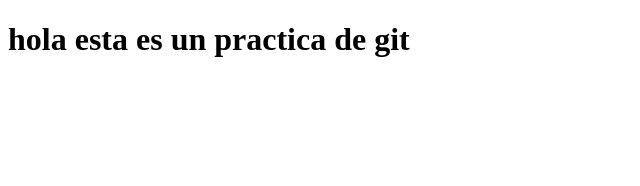
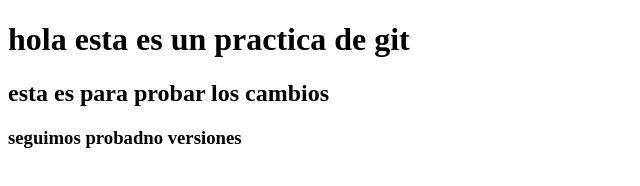
Before and after one commit to willR30/primer_git, a plain HTML site: page index.html in a window 1280 px wide. Shown: the whole page, without its empty margins (0-640 px from the left). Drawn offline with Linux system fonts and the light colour scheme.

Commit message:
segunda version

```diff
--- a/index.html
+++ b/index.html
@@ -7,6 +7,8 @@
 </head>
 <body>
     <h1>hola esta es un practica de git</h1>
+    <h2>esta es para probar los cambios</h2>
+    <h3>seguimos probadno versiones </h3>
 
 </body>
 </html>
```
